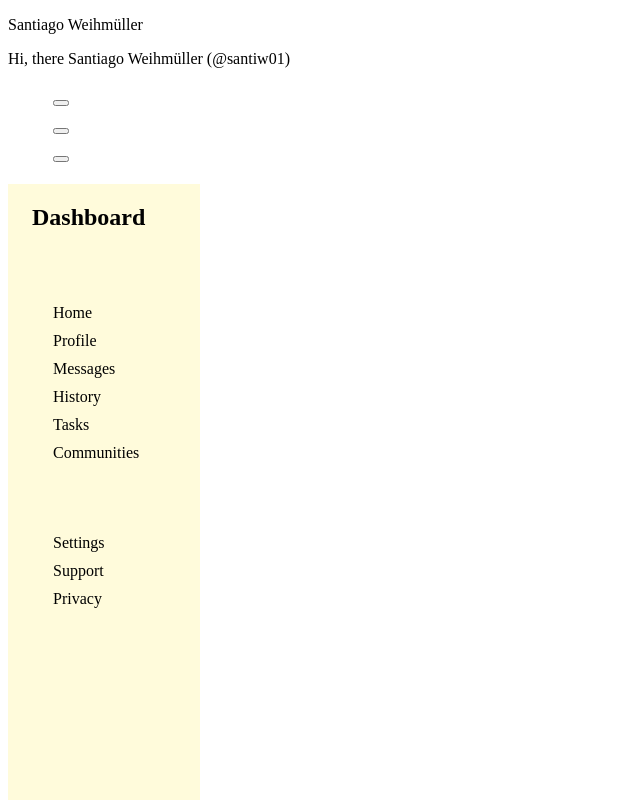
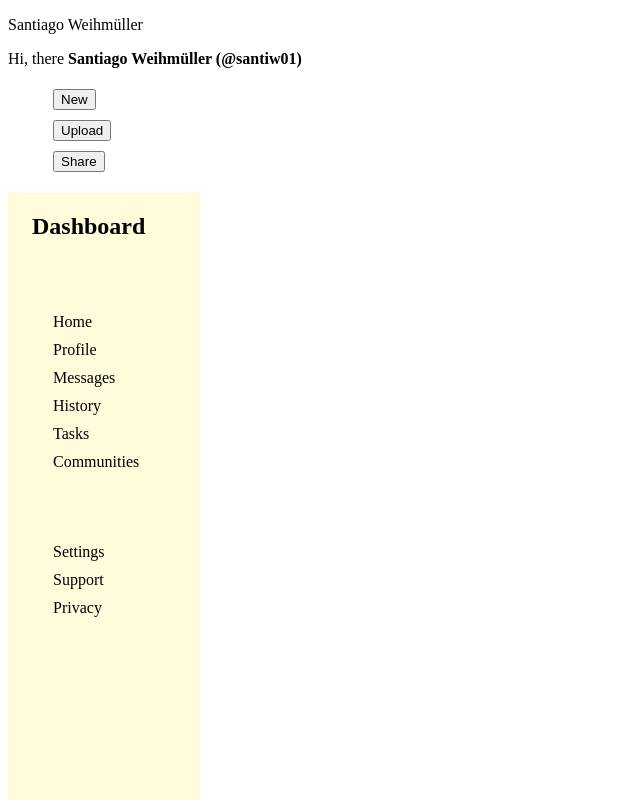
Before and after one commit to SantiW01/Admin-Dashboard, a plain HTML site: page index.html in a window 1280 px wide. Shown: the whole page, without its empty margins (0-640 px from the left). Drawn offline with Linux system fonts and the light colour scheme.

Commit message:
feat: add more classes

```diff
--- a/index.html
+++ b/index.html
@@ -12,11 +12,14 @@
       <header class="header">
         <div class="header_searcher"></div>
         <p class="user_fullname">Santiago Weihmüller</p>
-        <p class="user_hello">Hi, there Santiago Weihmüller (@santiw01)</p>
+        <p class="user_hello">
+          Hi, there
+          <strong class="user_name">Santiago Weihmüller (@santiw01)</strong>
+        </p>
         <ul class="user_buttons">
-          <li><button></button></li>
-          <li><button></button></li>
-          <li><button></button></li>
+          <li><button>New</button></li>
+          <li><button>Upload</button></li>
+          <li><button>Share</button></li>
         </ul>
       </header>
       <aside class="aside">
```
